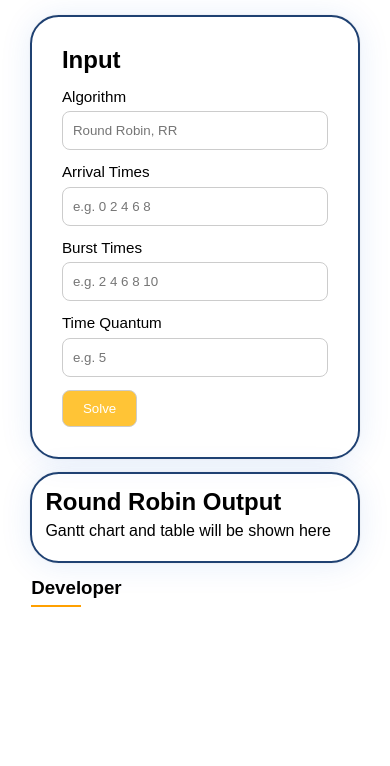
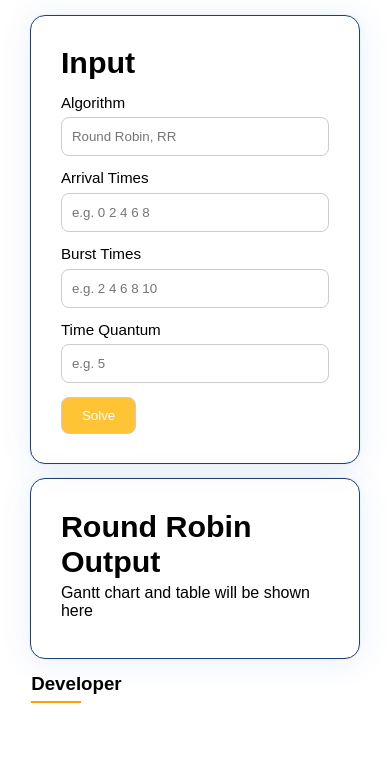
Before and after one commit to lawcunanan/Round-Robin-Calculator, a plain HTML site: page index.html in a window 390 px wide. Drawn offline with nearby package versions, Linux system fonts and the light colour scheme.

Commit message:
style.css

```diff
--- a/style.css
+++ b/style.css
@@ -14,33 +14,37 @@ main {
 }
 
 
+h1 {
+    display: block;
+    font-size: 1.9em;
+    font-weight: bold;
+}
+
+
  /*  INPUT  */
 .form-input {
     width: 27%;
     height: auto;
     margin: 2%;
-    border-radius: 1.8rem;
 }
 
 .form-input form{
-
    height: auto;
-   border: 2px solid #1F4172;
-   border-radius: 1.8rem;
+   border: 1px solid #1F4172;
+   border-radius: 15px;
    padding:9%;
    box-shadow:rgba(0, 0, 0, 0.1) 0px 0px 2px, rgba(15, 91, 206, 0.1) 0px 2px 32px
 }
 
-.form-input form .fields{
-    margin-top: 5%;
-    margin-bottom: 5%;
+ form .fields{
+    margin: 5% 0;
 }
 
-.form-input form label{
+ form label{
     font-size:95%;
  }
 
-.form-input form .txtfield{
+ form .txtfield{
   padding: 11px 10px;
   border: 1px solid #ccc;
   border-radius: 0.5rem;
@@ -48,7 +52,7 @@ main {
   margin-top: 2%;
 }
 
-.form-input form #submit {
+ form #submit {
     padding: 10px 20px;
     background-color: #FFC436;
     border: 1px solid #ccc;
@@ -58,24 +62,25 @@ main {
     transition: background-color 0.3s ease, transform 0.3s ease;
 }
 
-.form-input form #submit:hover {
+ form #submit:hover {
     background-color: #FFA000;
     transform: scale(1.05);
 }
+
+
+
 
 /*  OUTPUT    */
 .sec-output {
     width: 70%;
     height: auto;
     margin: 2%;
-    border-radius: 1.8rem;
-
 }
 
 .sec-output .out-inner {
     height: auto;
-    border: 2px solid #1F4172;
-    border-radius: 1.8rem;
+    border: 1px solid #1F4172;
+    border-radius: 15px;
     padding:4%;
     box-shadow:rgba(0, 0, 0, 0.1) 0px 0px 2px, rgba(15, 91, 206, 0.1) 0px 2px 32px
 
@@ -92,7 +97,8 @@ main {
 }
 
 
-/*  TABLE  */
+/* TABLE */
+
 .table-container{
     width: 100%;
     height: auto;
@@ -116,18 +122,26 @@ main {
     flex-wrap: wrap;
 
 }
+.table-solve p {
+    text-align: left;
+    font-size: 90%;
+    color: rgb(66, 66, 66);
+}
 
-.table-solve p{text-align: left;  font-size: 90%;   color: rgb(66, 66, 66);}
-.table-solve h4{color: rgb(66, 66, 66);}
+.table-solve h4{
+    color: rgb(66, 66, 66);
+}
 
 .table-solve div{
     margin: 5% 1% 0% 1%;
     width: 45%;
     overflow-x: auto
 }
+
 .table-solve #table-WO{
     width: 60%;
 }
+
 
 table {
     width: 100%;
@@ -148,7 +162,6 @@ th {
 
 /* footer */
 footer{
-
     color: white;
     margin: 0% 6% 0% 8%;
     height: 90px;
@@ -189,7 +202,6 @@ footer{
     display: flex;
     align-items: center;
     justify-content: space-between;
-
 }
 
 .col .social a {
@@ -222,6 +234,10 @@ footer{
         max-width: 100%;
         margin: 2%;
     }
+    .sec-output .out-inner {
+        padding: 9%;
+    }
+
 
     .table-solve #table-WO{
         width: 100%;
@@ -235,7 +251,5 @@ footer{
    .table-solve div{
      width: 380px;
      margin: 10% 1% 0% 1%;
-
    }
-   .out-inner {padding: 9%}
 }
```
Lines whose indentation alone changed are shown as unchanged.
